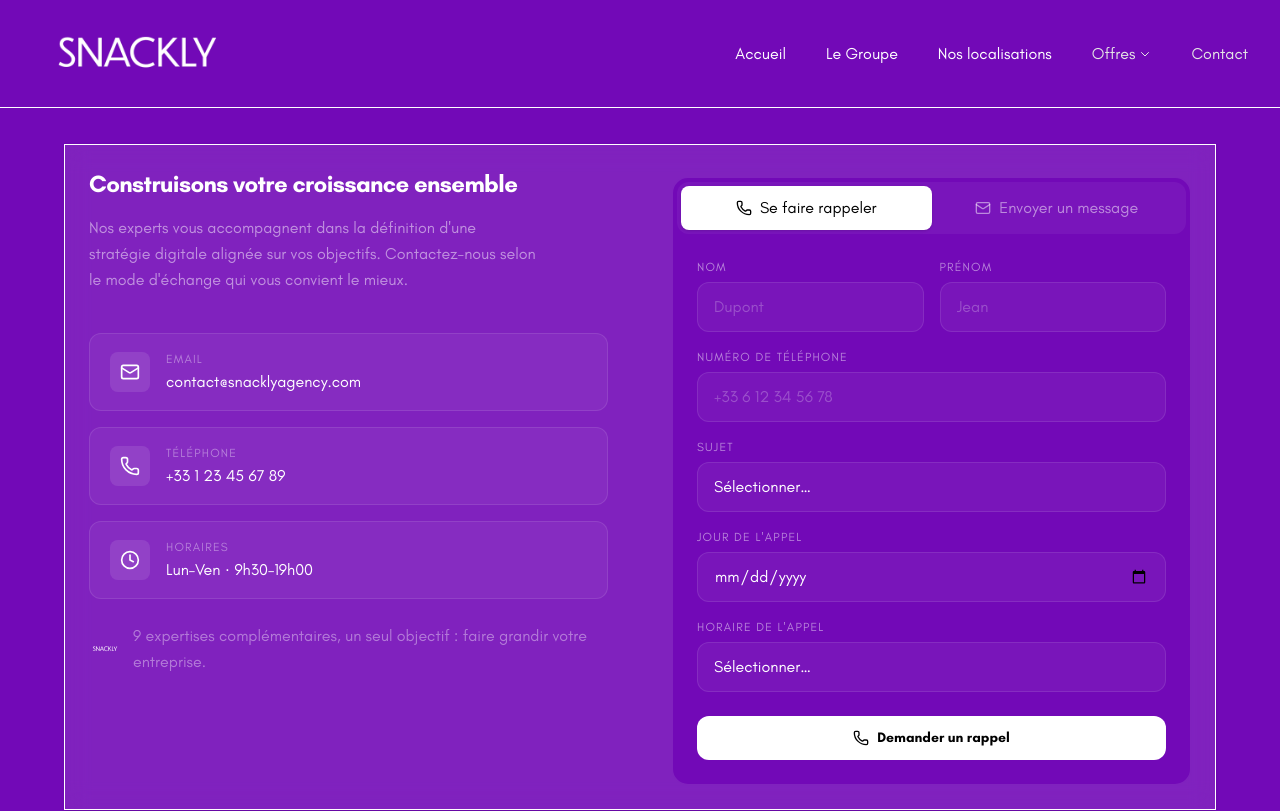
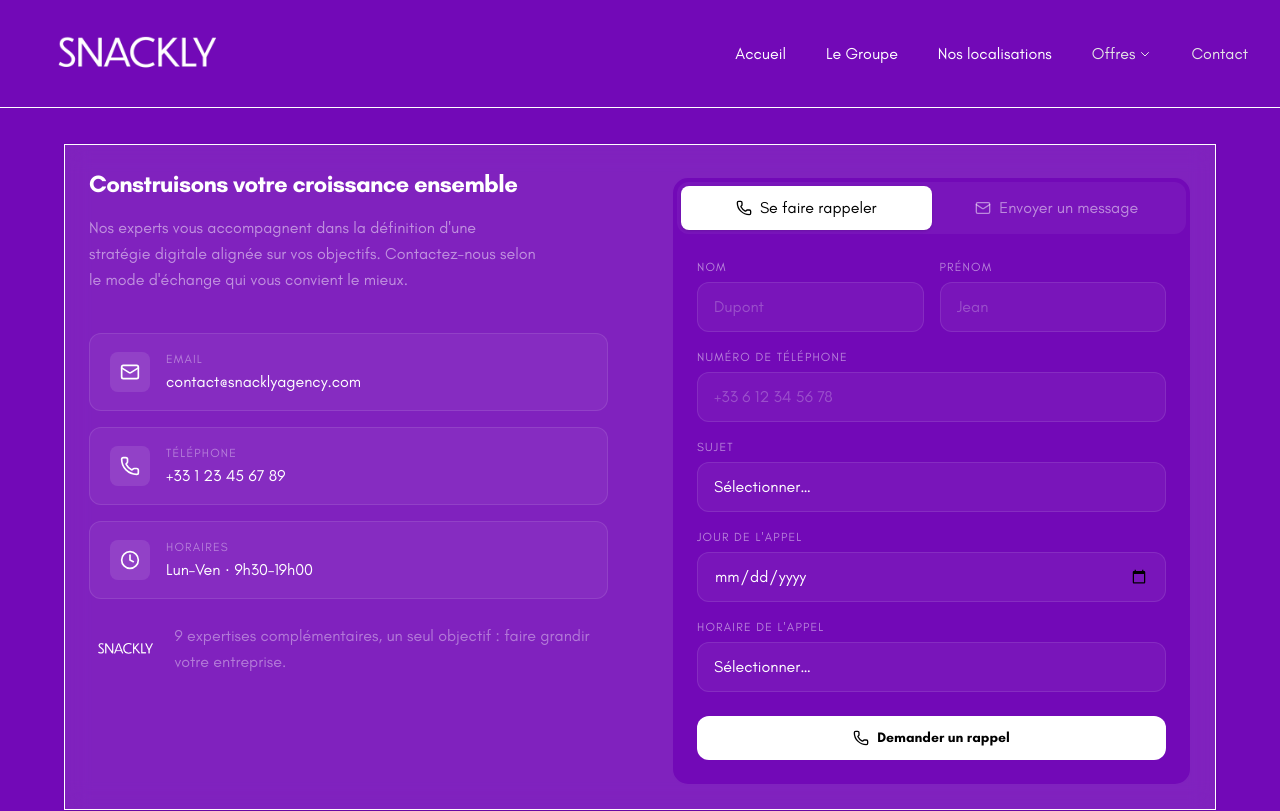
Before and after one commit to 4skygroup/snackly, a React (Vite) app: page /contact in a window 1280 px wide. Shown: the top 811 px of the page. Built offline with nearby package versions, Linux system fonts and the light colour scheme.

Commit message:
Logo size fixed

```diff
--- a/src/components/ContactForm.tsx/ContactInfoCards.tsx
+++ b/src/components/ContactForm.tsx/ContactInfoCards.tsx
@@ -44,7 +44,7 @@
         <img
           src="/logo/Snackly.webp"
           alt="Snackly Logo"
-          className="h-8 w-auto object-contain"
+          className="h-8 w-22.5 object-cover"
           style={{ filter: "brightness(0) invert(1)" }}
           loading="lazy"
         />
```
